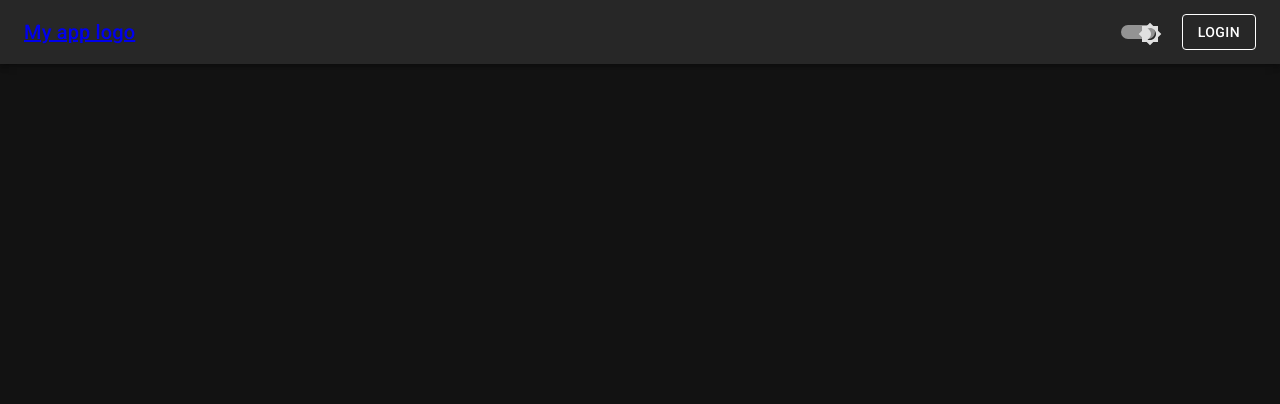
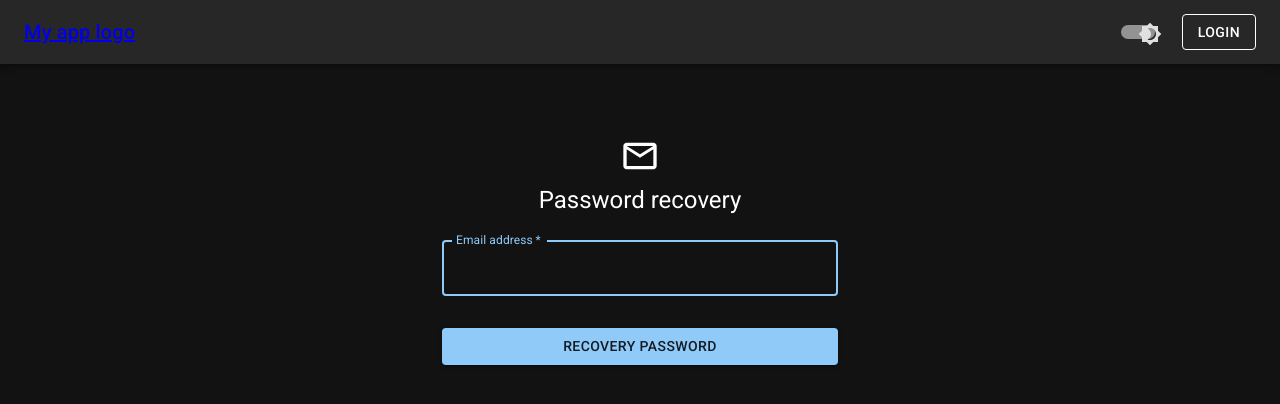
Before and after one commit to serjo96/react_blueprint, a React (Create React App) app: page /password-recovery in a window 1280 px wide. Before the commit this address had no page. Shown: the top 404 px of the page. Built offline with nearby package versions, Linux system fonts and the light colour scheme.

Commit message:
Added recovery password page;

```diff
--- /dev/null
+++ b/src/features/auth/copmonents/password-recovery-form.tsx
@@ -0,0 +1,38 @@
+import React, {SyntheticEvent, useState} from 'react';
+import { TextField, Button, Box } from '@mui/material';
+
+const PasswordRecoveryForm = () => {
+  const [email, setEmail] = useState('');
+
+  const handleSubmit = (event: SyntheticEvent) => {
+    event.preventDefault();
+    console.log(email);
+  };
+
+  return (
+    <Box component="form" onSubmit={handleSubmit} noValidate sx={{ mt: 1 }}>
+      <TextField
+        margin="normal"
+        required
+        fullWidth
+        id="email"
+        label="Email address"
+        name="email"
+        autoComplete="email"
+        autoFocus
+        value={email}
+        onChange={(e) => setEmail(e.target.value)}
+      />
+      <Button
+        type="submit"
+        fullWidth
+        variant="contained"
+        sx={{ mt: 3, mb: 2 }}
+      >
+       Recovery password
+      </Button>
+    </Box>
+  );
+};
+
+export default PasswordRecoveryForm;
--- /dev/null
+++ b/src/features/auth/pages/password-recovery-page.tsx
@@ -0,0 +1,24 @@
+import React from 'react';
+import MailOutlineIcon from "@mui/icons-material/MailOutline";
+import {Box, Typography} from "@mui/material";
+import PasswordRecoveryForm from "~/features/auth/copmonents/password-recovery-form";
+
+const PasswordRecoveryPage = () => {
+  return (
+    <Box
+      sx={{
+        marginTop: 8,
+        display: 'flex',
+        flexDirection: 'column',
+        alignItems: 'center',
+      }}
+    >
+      <MailOutlineIcon sx={{ m: 1, fontSize: 40 }} />
+      <Typography component="h1" variant="h5">
+        Password recovery
+      </Typography>
+      <PasswordRecoveryForm />
+    </Box>
+  )};
+
+export default PasswordRecoveryPage;
--- a/src/routes/routes.ts
+++ b/src/routes/routes.ts
@@ -3,6 +3,7 @@
 import LoginPage from '~/features/auth/pages/login-page';
 import CalendarPage from '~/features/calendar/pages/calendar-page';
 import HomePage from '~/pages/home-page';
+import PasswordRecoveryPage from "~/features/auth/pages/password-recovery-page";
 
 const routes = [
   {
@@ -22,6 +23,11 @@
     protected: false
   },
   {
+    path: '/password-recovery',
+    component: PasswordRecoveryPage,
+    protected: false
+  },
+  {
     path: '/register',
     component: RegisterPage,
     protected: false
```
